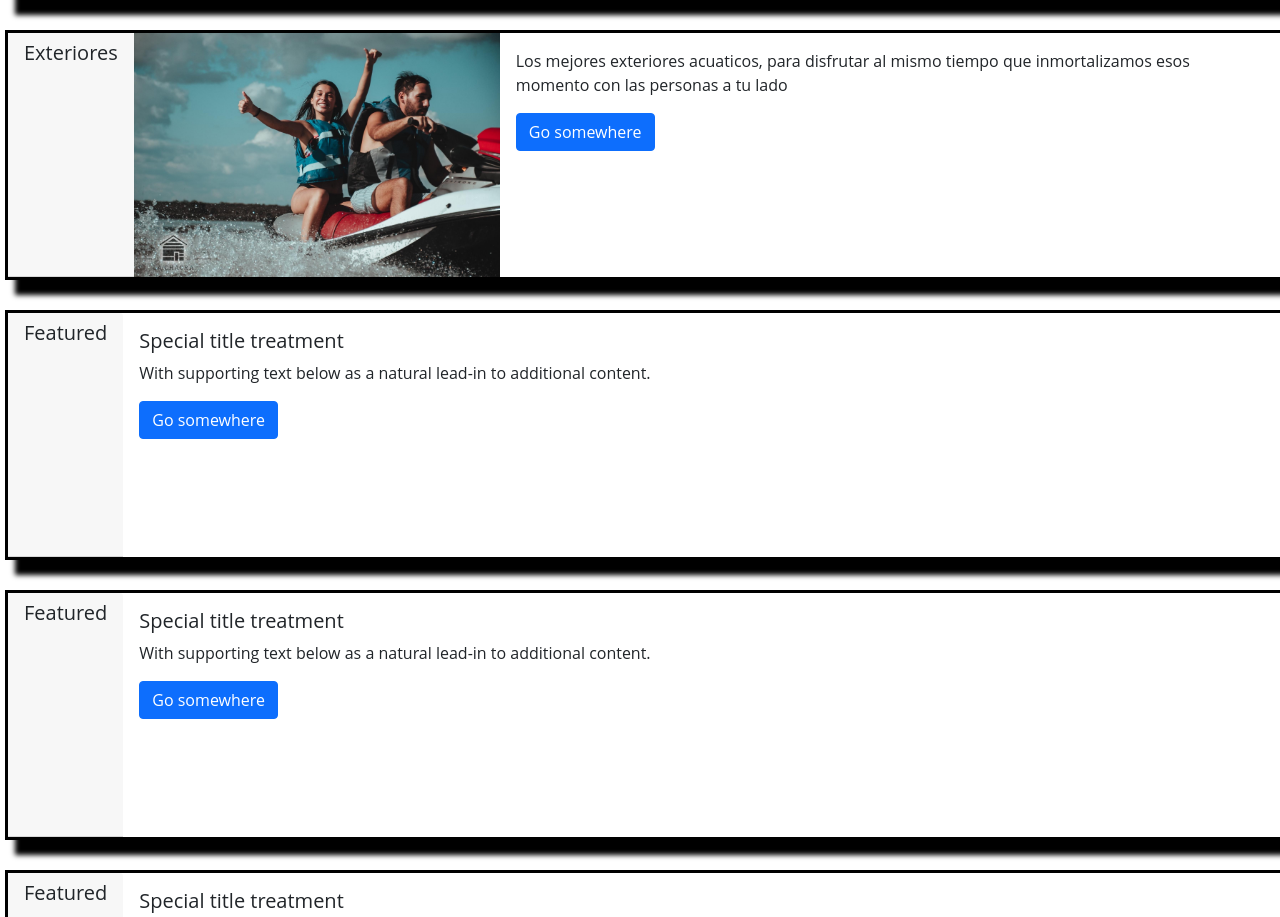
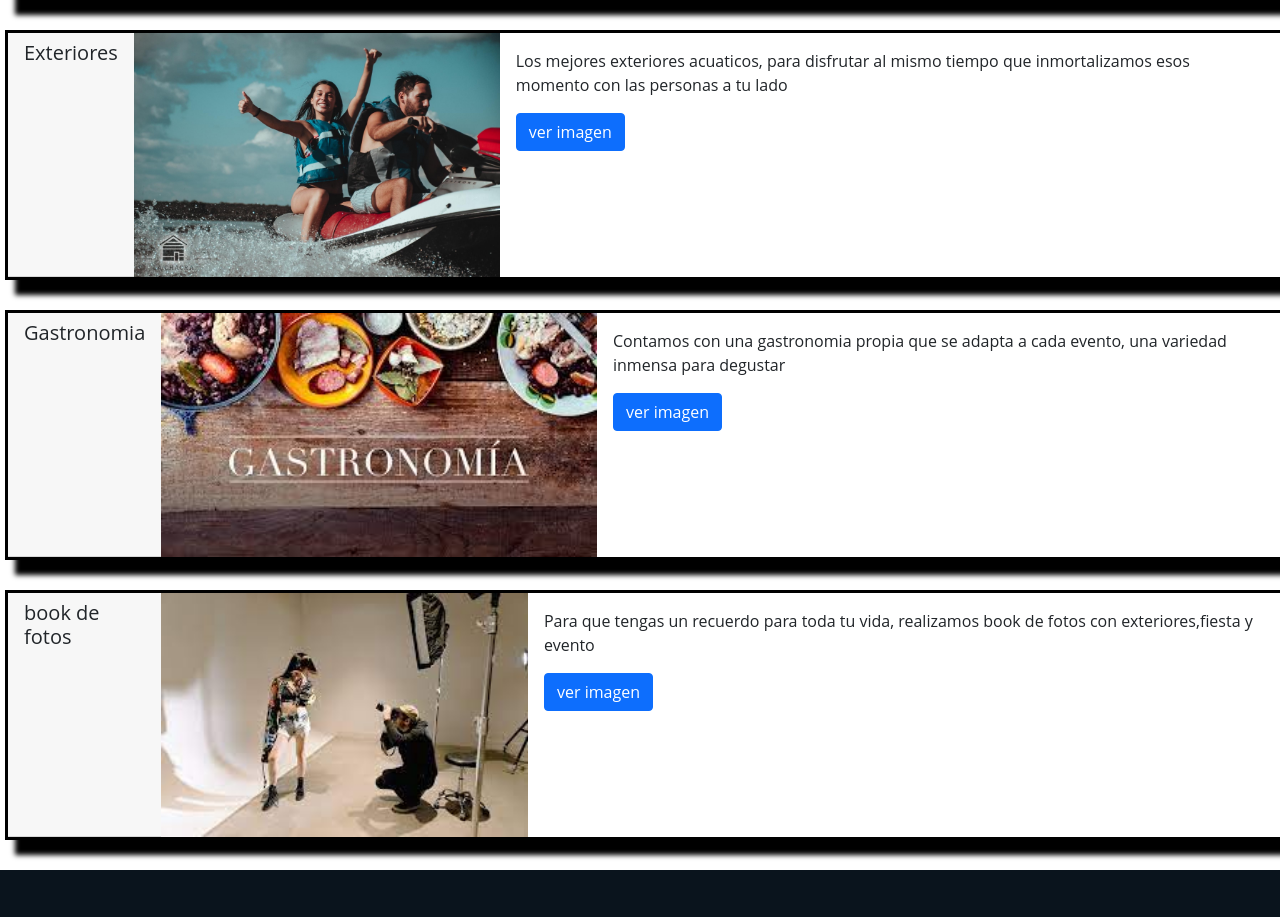
Before and after one commit to Juaco57/DW-23500-la-chacra-eventos, a plain HTML site: page Pages/servicios.html in a window 1280 px wide. Shown: the part 346-1263 px from the top of the page. Drawn offline with nearby package versions, Linux system fonts and the light colour scheme.

Commit message:
agregamos items en servicio

```diff
--- a/Pages/servicios.html
+++ b/Pages/servicios.html
@@ -52,7 +52,7 @@
               <!-- <h5 class="card-title">Special title treatment</h5> -->
               <p class="card-text">Para hacer tu experiencia inolvidable estamos siempre en la búsqueda de la excelencia en el servicio y de todos los aspectos que implican la fiesta o el evento: organización integral, catering, luces y efectos, DJ, decoración y ambientación, vajilla y mantelería, asesoramiento completo, etc.
                 La estratégica ubicación asegurará el fácil acceso a tus invitados al evento.</p>
-              <a href="../Imagen/logo salon.jpg" class="btn btn-primary">Go somewhere</a>
+              <a href="../Imagen/logo salon.jpg" class="btn btn-primary">ver imagen</a>
             </div>
           </div>
           <div class="card_servicio">
@@ -61,32 +61,34 @@
             <div class="card-body">
               <!-- <h5 class="card-title">Special title treatment</h5> -->
               <p class="card-text">Los mejores exteriores acuaticos, para disfrutar al mismo tiempo que inmortalizamos esos momento con las personas a tu lado</p>
-              <a href="#" class="btn btn-primary">Go somewhere</a>
+              <a href="#" class="btn btn-primary">ver imagen</a>
             </div>
           </div>
           <div class="card_servicio">
+            <h5 class="card-header">Gastronomia</h5>
+            <img src="../Imagen/gastronomia_servicio.jpg" alt="gastronomia">
+            <div class="card-body">
+              <!-- <h5 class="card-title">Special title treatment</h5> -->
+              <p class="card-text">Contamos con una gastronomia propia que se adapta a cada evento, una variedad inmensa para degustar</p>
+              <a href="" class="btn btn-primary">ver imagen</a>
+            </div>
+          </div>
+          <div class="card_servicio">
+            <h5 class="card-header">book de fotos</h5>
+            <img src="../Imagen/book_de_fotos.jpg" alt="book">
+            <div class="card-body">
+              <!-- <h5 class="card-title">Special title treatment</h5> -->
+              <p class="card-text">Para que tengas un recuerdo para toda tu vida, realizamos book de fotos con exteriores,fiesta y evento</p>
+              <a href="#" class="btn btn-primary">ver imagen</a>
+            </div>
+          </div>
+          <!-- <div class="card_servicio">
             <h5 class="card-header">Featured</h5>
             <div class="card-body">
               <h5 class="card-title">Special title treatment</h5>
               <p class="card-text">With supporting text below as a natural lead-in to additional content.</p>
               <a href="#" class="btn btn-primary">Go somewhere</a>
-            </div>
-          </div>
-          <div class="card_servicio">
-            <h5 class="card-header">Featured</h5>
-            <div class="card-body">
-              <h5 class="card-title">Special title treatment</h5>
-              <p class="card-text">With supporting text below as a natural lead-in to additional content.</p>
-              <a href="#" class="btn btn-primary">Go somewhere</a>
-            </div>
-          </div>
-          <div class="card_servicio">
-            <h5 class="card-header">Featured</h5>
-            <div class="card-body">
-              <h5 class="card-title">Special title treatment</h5>
-              <p class="card-text">With supporting text below as a natural lead-in to additional content.</p>
-              <a href="#" class="btn btn-primary">Go somewhere</a>
-            </div>
+            </div>-->
           </div>
     </main>
     <div>
```
Also changed, not shown: Imagen/book_de_fotos.jpg (added), Imagen/gastronomia_servicio.jpg (added).
